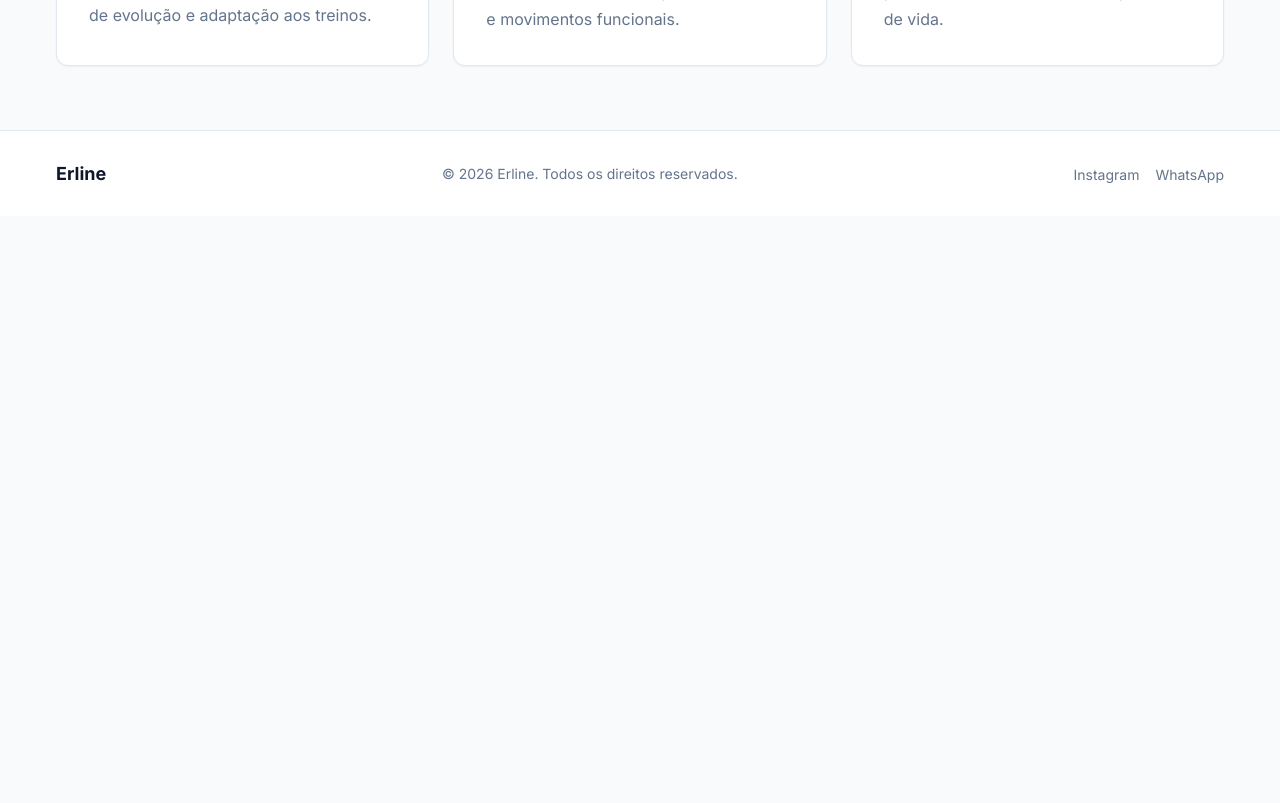
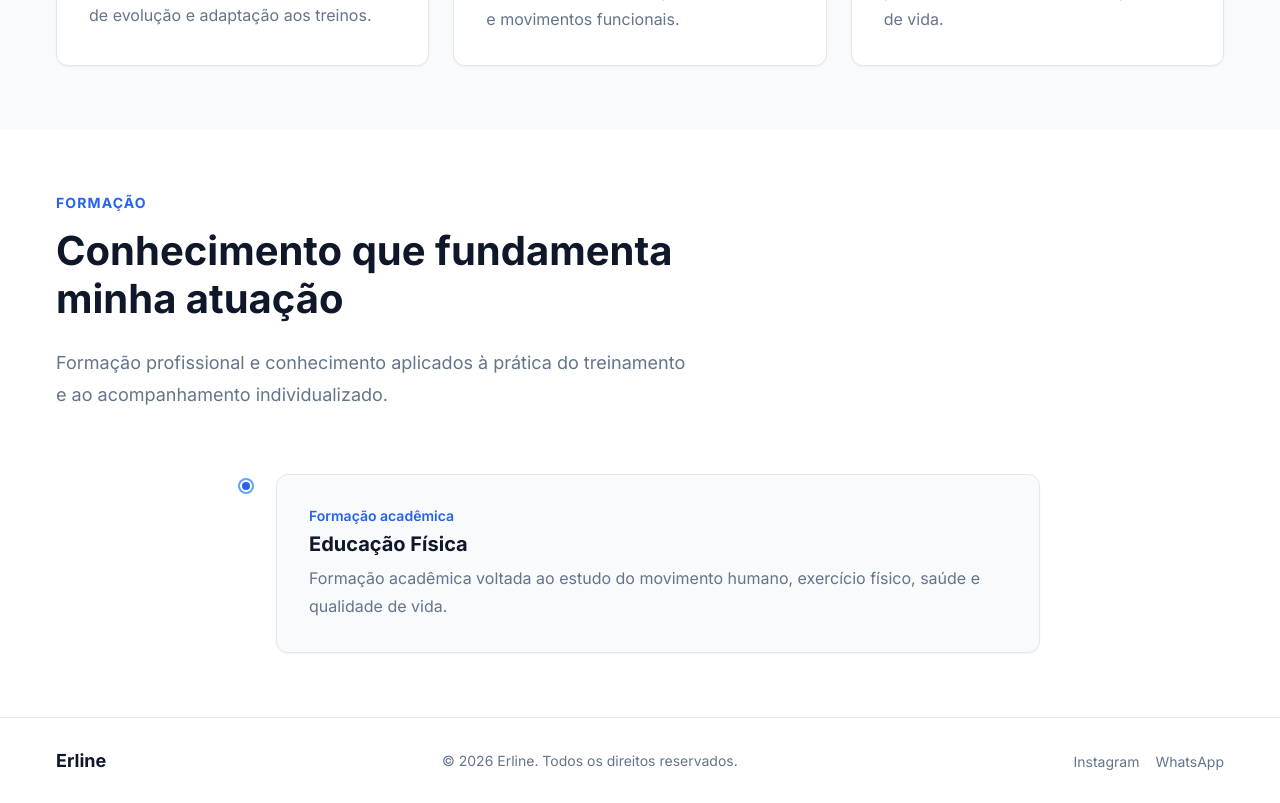
Before and after one commit to JoseWenned/front-portfolio-erilene, a Next.js app in the folder erline-portfolio-frontend/: page / in a window 1280 px wide. Shown: the part 1880-2683 px from the top of the page. Before the commit the page ends 2096 px from the top, so only its background shows below. Built offline with nearby package versions, Linux system fonts and the light colour scheme.

Commit message:
feat(frontend): implementa seção formação

```diff
--- a/erline-portfolio-frontend/src/app/page.tsx
+++ b/erline-portfolio-frontend/src/app/page.tsx
@@ -1,6 +1,7 @@
 import { Sobre } from "../features/Sobre/Sobre.feature";
 import { Hero } from "../features/Hero/Hero.feature";
 import { Habilidades } from "../features/Habilidades/Habilidades.feature";
+import { Formacao } from "../features/Formacao/Formacao.feature";
 
 export default function Home() {
   return (
@@ -8,6 +9,7 @@ export default function Home() {
       <Hero />
       <Sobre />
       <Habilidades />
+      <Formacao />
     </>
   );
 }
--- /dev/null
+++ b/erline-portfolio-frontend/src/features/Formacao/Formacao.feature.tsx
@@ -0,0 +1,58 @@
+import { Container } from "../../components/fragments/Container/Container";
+import { Section } from "../../components/fragments/Section/Section.fragment";
+
+import styles from "./formacao.module.scss";
+
+const formations = [
+  {
+    title: "Educação Física",
+    description:
+      "Formação acadêmica voltada ao estudo do movimento humano, exercício físico, saúde e qualidade de vida.",
+  },
+];
+
+export function Formacao() {
+  return (
+    <Section id="formacao" className={styles.formacao}>
+      <Container>
+        <div className={styles.header}>
+          <p className={styles.eyebrow}>Formação</p>
+
+          <h2 className={styles.title}>
+            Conhecimento que fundamenta minha atuação
+          </h2>
+
+          <p className={styles.description}>
+            Formação profissional e conhecimento aplicados à prática
+            do treinamento e ao acompanhamento individualizado.
+          </p>
+        </div>
+
+        <div className={styles.timeline}>
+          {formations.map((formation) => (
+            <article
+              key={formation.title}
+              className={styles.item}
+            >
+              <div className={styles.marker} />
+
+              <div className={styles.card}>
+                <span className={styles.label}>
+                  Formação acadêmica
+                </span>
+
+                <h3 className={styles.cardTitle}>
+                  {formation.title}
+                </h3>
+
+                <p className={styles.cardDescription}>
+                  {formation.description}
+                </p>
+              </div>
+            </article>
+          ))}
+        </div>
+      </Container>
+    </Section>
+  );
+}
--- /dev/null
+++ b/erline-portfolio-frontend/src/features/Formacao/formacao.module.scss
@@ -0,0 +1,140 @@
+.formacao {
+  background-color: var(--color-surface);
+}
+
+.header {
+  max-width: 720px;
+  margin-bottom: var(--spacing-3xl);
+}
+
+.eyebrow {
+  margin: 0 0 var(--spacing-md);
+
+  color: var(--color-primary-dark);
+  font-size: var(--font-size-sm);
+  font-weight: var(--font-weight-bold);
+  letter-spacing: 0.08em;
+  text-transform: uppercase;
+}
+
+.title {
+  margin: 0 0 var(--spacing-lg);
+
+  color: var(--color-text);
+  font-size: var(--font-size-4xl);
+  font-weight: var(--font-weight-bold);
+  line-height: var(--line-height-tight);
+}
+
+.description {
+  max-width: 640px;
+  margin: 0;
+
+  color: var(--color-text-muted);
+  font-size: var(--font-size-lg);
+  line-height: var(--line-height-relaxed);
+}
+
+.timeline {
+  position: relative;
+  max-width: 800px;
+  margin: 0 auto;
+}
+
+.item {
+  position: relative;
+  display: flex;
+  gap: var(--spacing-lg);
+}
+
+.item:not(:last-child) {
+  padding-bottom: var(--spacing-xl);
+}
+
+.item:not(:last-child)::before {
+  content: "";
+
+  position: absolute;
+  top: 12px;
+  bottom: 0;
+  left: 5px;
+
+  width: 2px;
+
+  background-color: var(--color-border);
+}
+
+.marker {
+  position: relative;
+  z-index: 1;
+
+  flex: 0 0 12px;
+  width: 12px;
+  height: 12px;
+  margin-top: 6px;
+
+  background-color: var(--color-primary-dark);
+  border: 2px solid var(--color-surface);
+  border-radius: 50%;
+  box-shadow: 0 0 0 2px var(--color-primary);
+}
+
+.card {
+  flex: 1;
+
+  padding: var(--spacing-xl);
+
+  background-color: var(--color-background);
+  border: 1px solid var(--color-border);
+  border-radius: var(--radius-lg);
+  box-shadow: var(--shadow-sm);
+}
+
+.label {
+  display: block;
+  margin-bottom: var(--spacing-sm);
+
+  color: var(--color-primary-dark);
+  font-size: var(--font-size-sm);
+  font-weight: var(--font-weight-semibold);
+}
+
+.cardTitle {
+  margin: 0 0 var(--spacing-sm);
+
+  color: var(--color-text);
+  font-size: var(--font-size-xl);
+  font-weight: var(--font-weight-bold);
+}
+
+.cardDescription {
+  margin: 0;
+
+  color: var(--color-text-muted);
+  font-size: var(--font-size-md);
+  line-height: var(--line-height-relaxed);
+}
+
+@media (max-width: 768px) {
+  .header {
+    margin-bottom: var(--spacing-2xl);
+    text-align: center;
+  }
+
+  .title {
+    font-size: var(--font-size-3xl);
+  }
+
+  .description {
+    margin-right: auto;
+    margin-left: auto;
+  }
+
+  .timeline {
+    max-width: none;
+  }
+
+  .card {
+    padding: var(--spacing-lg);
+  }
+}
```
Also changed, not shown: 3 other files (tests, documents, lock files or other folders).
